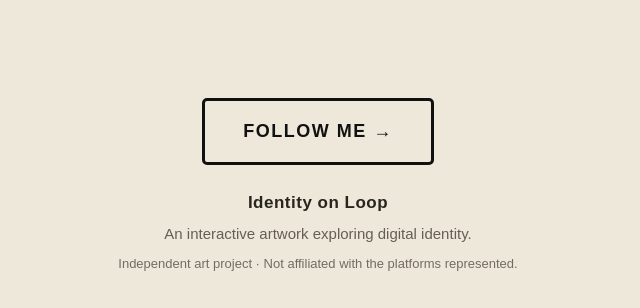
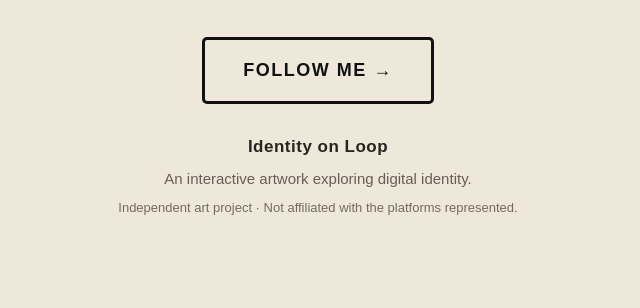
Before and after one commit to TtP-tinatini/inspire-social-loop, a plain HTML site: page index.html in a window 1280 px wide. Shown: the part 492-800 px from the top of the page, without its empty margins (322-962 px from the left). Drawn offline with Linux system fonts and the light colour scheme.

Commit message:
Update index.html
previous layout

```diff
--- a/index.html
+++ b/index.html
@@ -40,6 +40,7 @@
       display: flex;
       flex-direction: column;
       align-items: center;
+      justify-content: center;
 
       text-align: center;
       padding: 45px 20px 35px;
@@ -48,8 +49,6 @@
       color: var(--ink);
     }
 
-    /* MAIN IDENTITY SECTION */
-
     .identity {
       width: 100%;
       max-width: 1000px;
@@ -57,11 +56,6 @@
       display: flex;
       flex-direction: column;
       align-items: center;
-
-      /* Keeps the main identity composition
-         centred in the available space. */
-
-      margin-top: auto;
     }
 
     /* TRANSPARENT CIRCLE WITH COLOURED OUTLINE */
@@ -148,25 +142,10 @@
       color: #454039;
     }
 
-    /* BOTTOM SECTION:
-       BUTTON + ARTWORK INFORMATION */
-
-    .bottom-section {
-      width: 100%;
-
-      display: flex;
-      flex-direction: column;
-      align-items: center;
-
-      /* Moves the entire bottom section lower
-         while keeping it within the page layout. */
-
-      margin-top: auto;
-    }
-
     /* BLACK NAVIGATION BUTTON */
 
     #nextButton {
+      margin-top: clamp(85px, 10vh, 110px);
       max-width: 100%;
 
       border: 3px solid #111111;
@@ -205,7 +184,7 @@
       width: 100%;
       max-width: 650px;
 
-      margin-top: 25px;
+      margin-top: 30px;
 
       display: flex;
       flex-direction: column;
@@ -262,6 +241,7 @@
       }
 
       #nextButton {
+        margin-top: 65px;
         padding: 17px 26px;
         font-size: 15px;
       }
@@ -284,20 +264,6 @@
       }
     }
 
-    /* SHORT SCREENS:
-       Prevent the main content and footer
-       from colliding on smaller devices. */
-
-    @media (max-height: 700px) {
-      .identity {
-        margin-top: 0;
-      }
-
-      .bottom-section {
-        margin-top: 65px;
-      }
-    }
-
     @media (prefers-reduced-motion: reduce) {
       .identity-circle,
       h1,
@@ -311,8 +277,6 @@
 <body>
 
   <main id="experience">
-
-    <!-- MAIN IDENTITY COMPOSITION -->
 
     <div class="identity">
 
@@ -333,10 +297,6 @@
       </div>
 
     </div>
-
-    <!-- BOTTOM SECTION -->
-
-    <div class="bottom-section">
 
     <button id="nextButton" type="button">
       FOLLOW ME →
@@ -360,8 +320,6 @@
       </small>
 
     </footer>
-
-    </div>
 
   </main>
 
```
Lines whose indentation alone changed are shown as unchanged.
